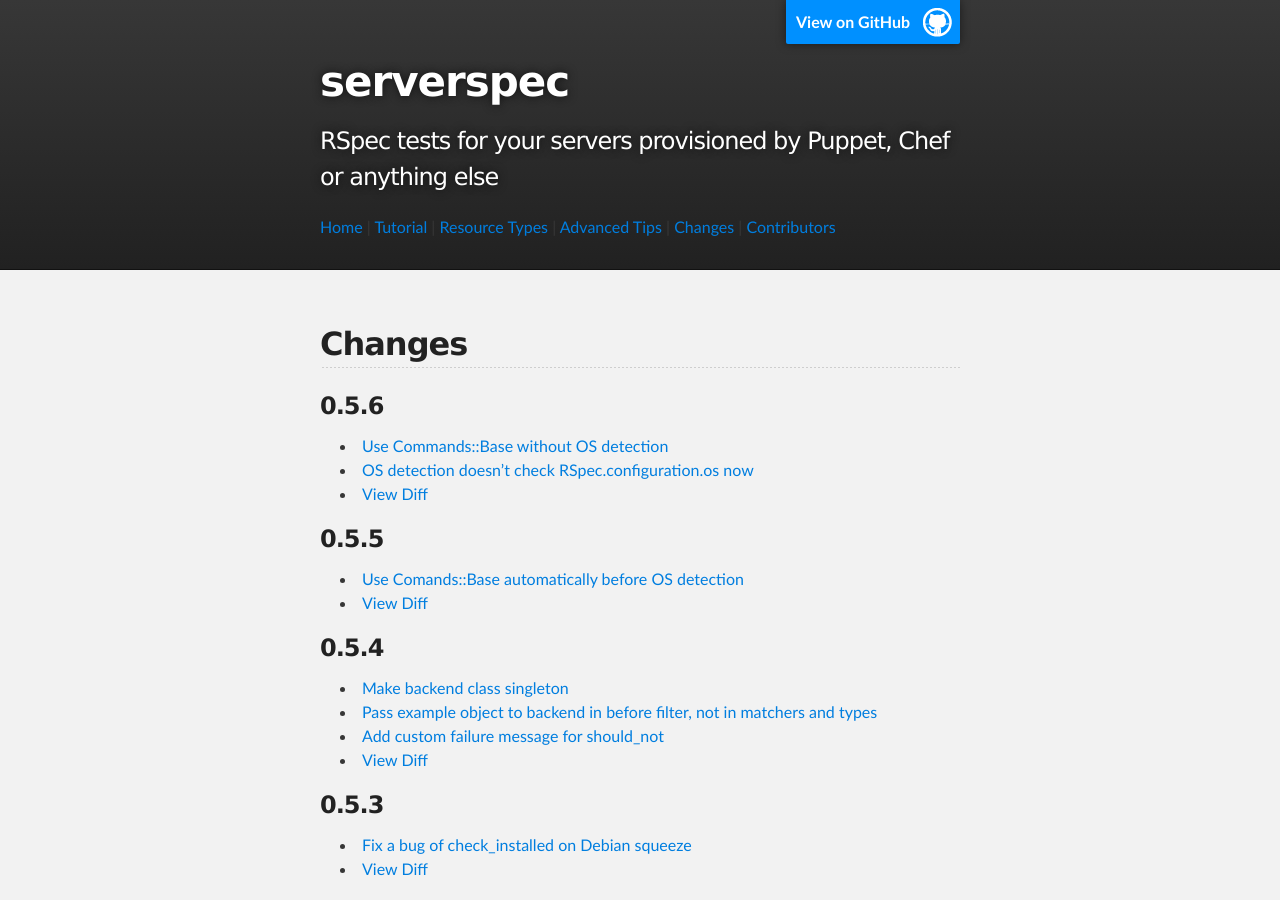
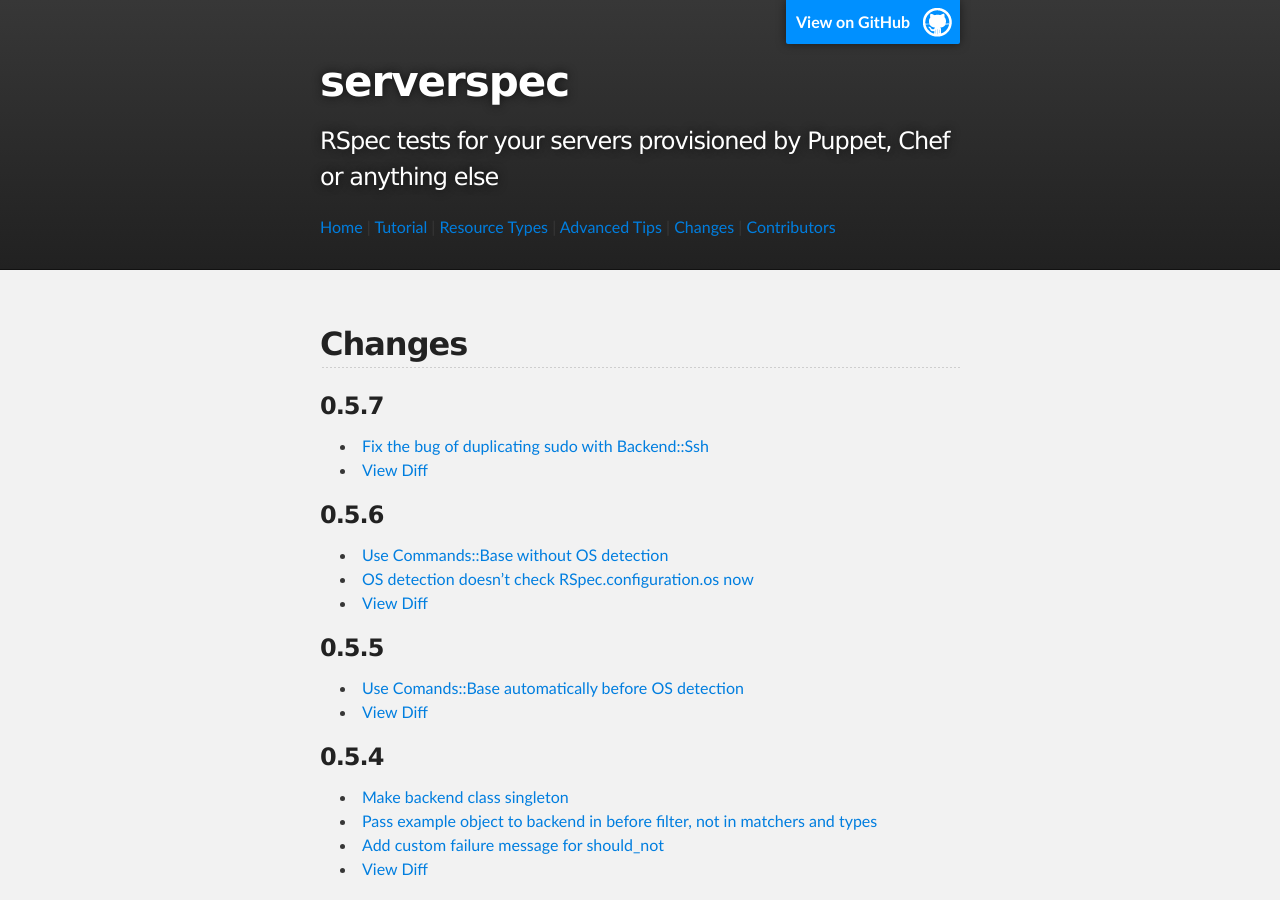
Before and after one commit to serverspec/serverspec.github.io, a Jekyll site: the page built from changes.md, in a window 1280 px wide and 900 px high. Built offline with Jekyll 4.4.1, drawn with Linux system fonts in a browser that asks for light colours; Markdown is read by kramdown in place of the engine named in the settings.

Commit message:
Add changes of v0.5.7

```diff
--- a/changes.md
+++ b/changes.md
@@ -4,6 +4,11 @@ title: Changes
 ---
 
 ## Changes
+
+### 0.5.7
+
+ * [Fix the bug of duplicating sudo with Backend::Ssh](https://github.com/mizzy/serverspec/pull/146)
+ * [View Diff](https://github.com/mizzy/serverspec/compare/v0.5.6...v0.5.7)
 
 ### 0.5.6
 
```
